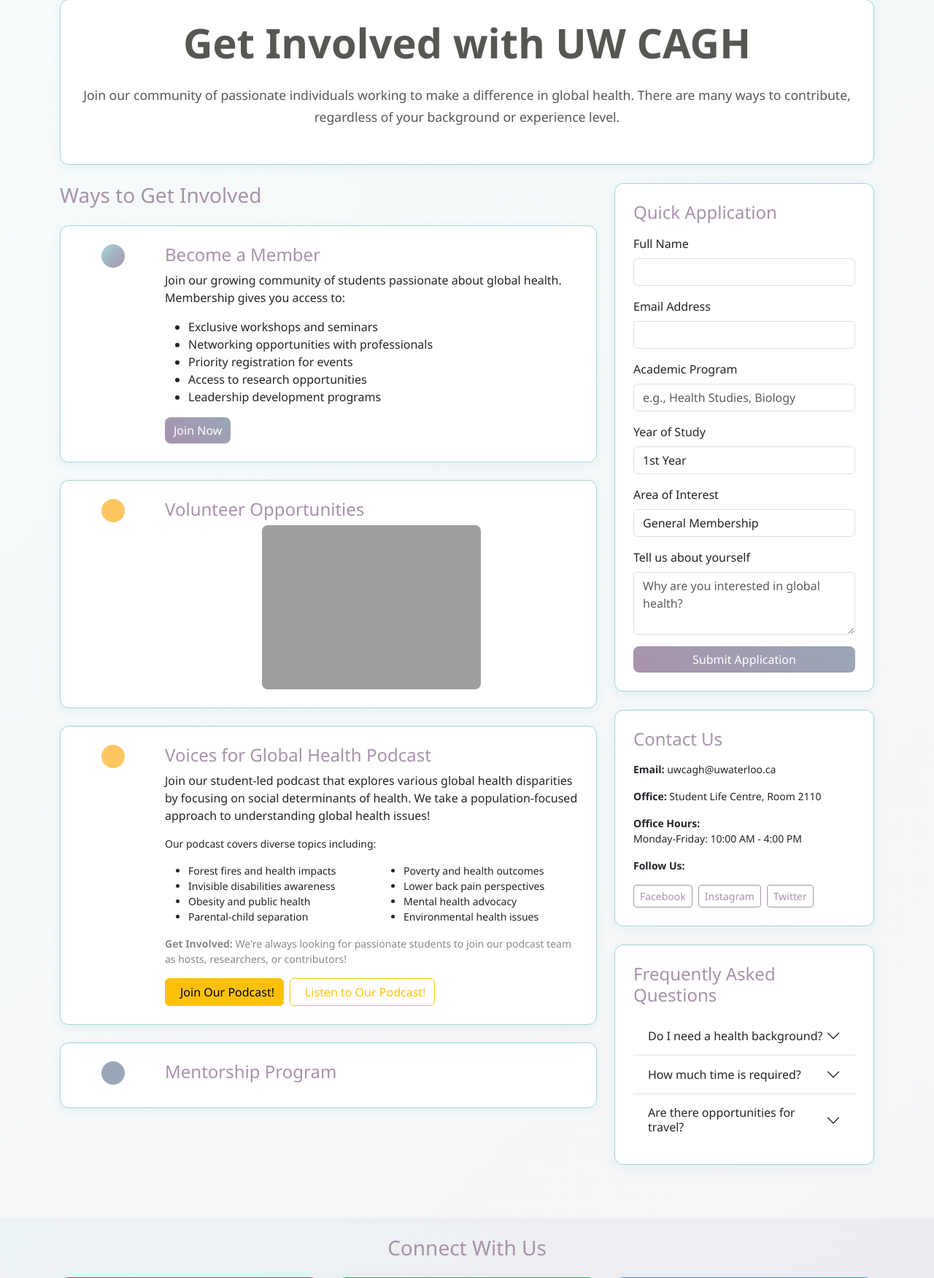
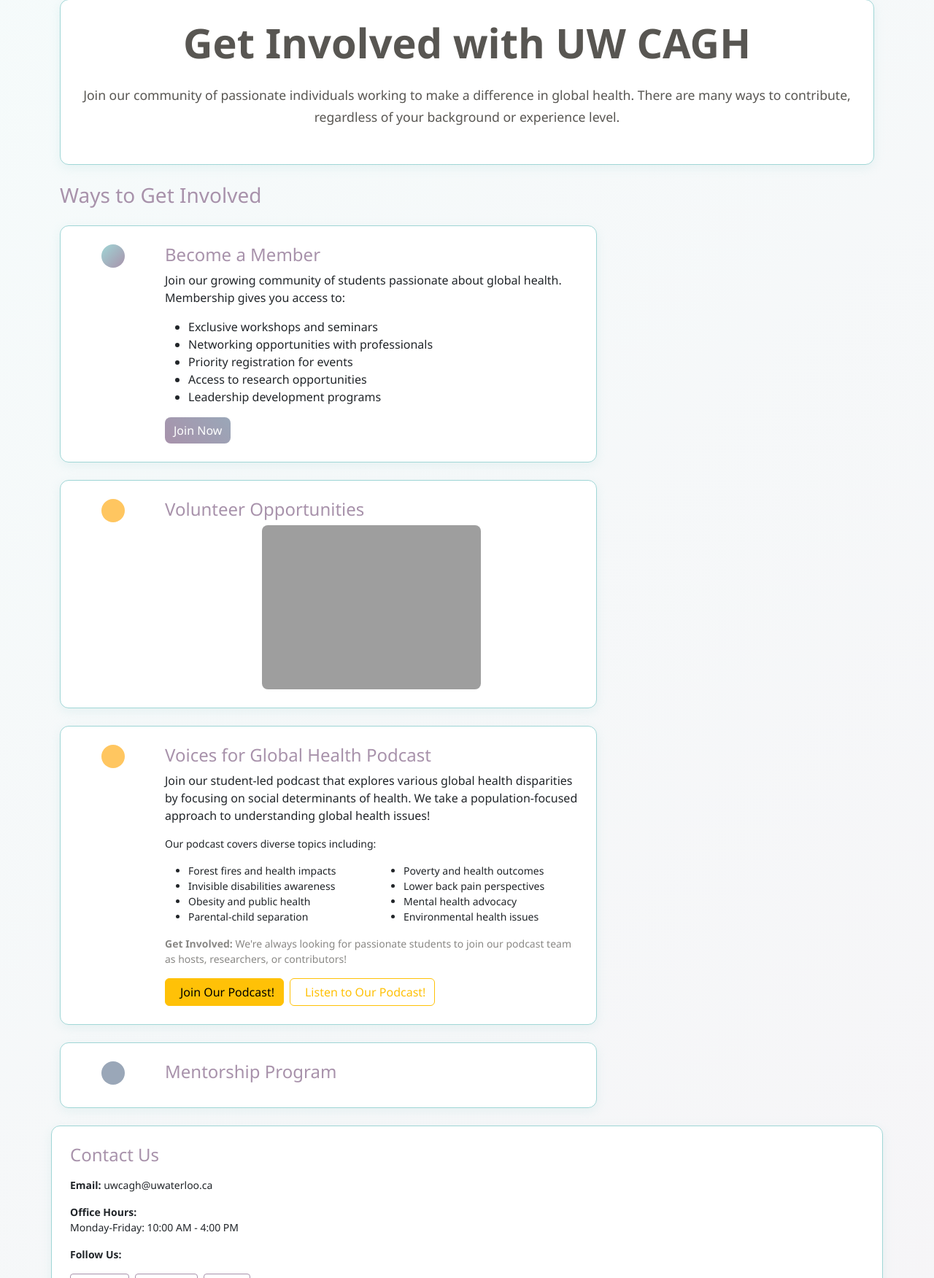
Before and after one commit to sarv198/UWaterloo_CAGH, a Django app: page /involvement/ in a window 1280 px wide. Shown: the part 94-1846 px from the top of the page at 73% size. Run offline with Django 3.2, Linux system fonts and the light colour scheme; grey boxes are pictures that could not be loaded.

Commit message:
make changes to involvement page

```diff
--- a/CAGH/templates/CAGH/involvement.html
+++ b/CAGH/templates/CAGH/involvement.html
@@ -130,8 +130,7 @@
 
     </div>
 
-    <div class="col-lg-4">
-        <!-- Quick Apply -->
+    <!--<div class="col-lg-4"
         <div class="content-section">
             <h3 class="h4 text-primary mb-3">Quick Application</h3>
             <form>
@@ -175,13 +174,13 @@
                 <button type="submit" class="btn btn-primary w-100">Submit Application</button>
             </form>
         </div>
-
+    -->
         <!-- Contact Info -->
         <div class="content-section">
             <h3 class="h4 text-primary mb-3">Contact Us</h3>
             <div class="small">
                 <p><strong>Email:</strong> uwcagh@uwaterloo.ca</p>
-                <p><strong>Office:</strong> Student Life Centre, Room 2110</p>
+                <!-- <p><strong>Office:</strong> Student Life Centre, Room 2110</p> -->
                 <p><strong>Office Hours:</strong><br>
                 Monday-Friday: 10:00 AM - 4:00 PM</p>
                 <p><strong>Follow Us:</strong></p>
```
